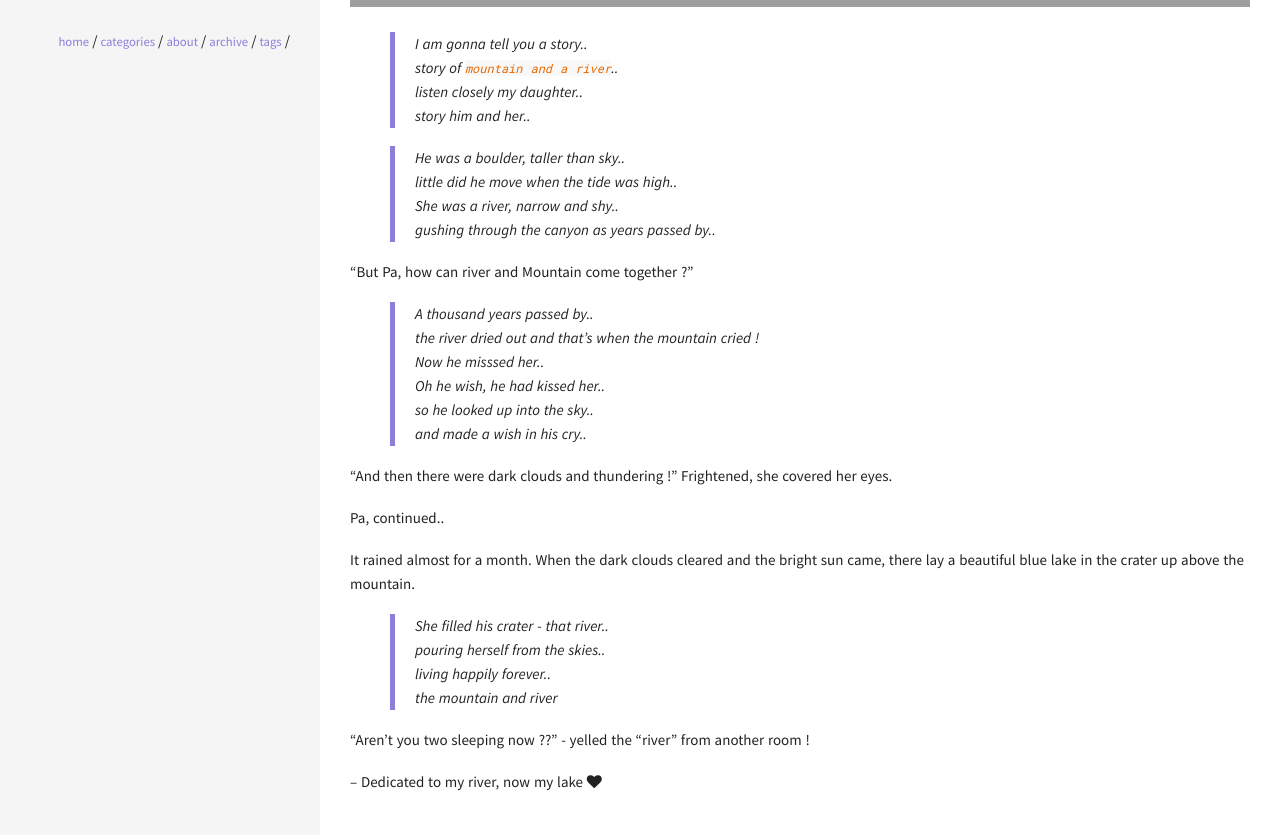
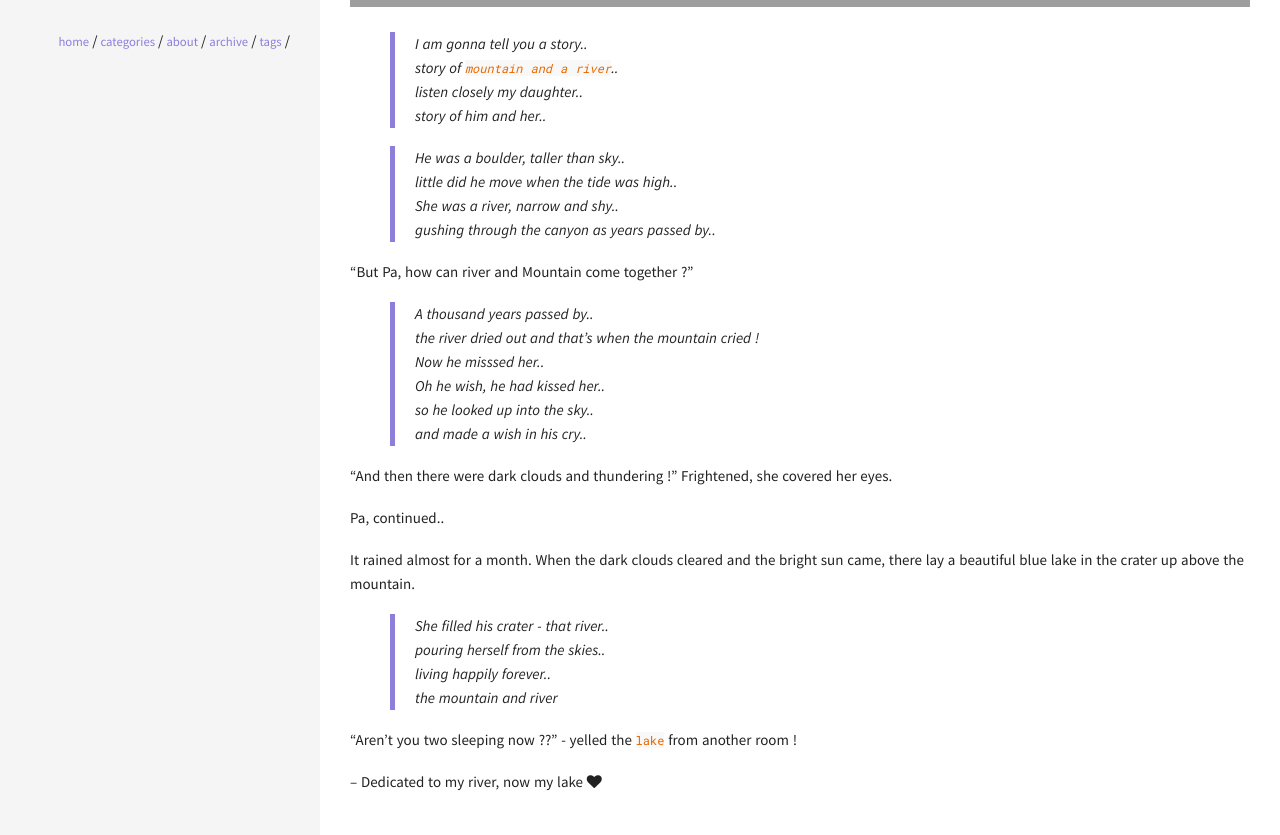
Before and after one commit to anandjoshi91/anandjoshi91.github.io, a Jekyll site: the page built from _posts/2017/2017-10-11-The-Mountain-and-the-river.md, in a window 1280 px wide. Shown: the part 1118-1953 px from the top of the page. Built offline with Jekyll 4.4.1, drawn with Linux system fonts in a browser that asks for light colours; comment, search, counter and statistics services are not loaded; grey boxes are pictures that could not be loaded.

Commit message:
for my love <3

```diff
--- a/_posts/2017/2017-10-11-The-Mountain-and-the-river.md
+++ b/_posts/2017/2017-10-11-The-Mountain-and-the-river.md
@@ -27,7 +27,7 @@ He picked up his guitalele and started.
 > I am gonna tell you a story..
 > story of `mountain and a river`..
 > listen closely my daughter..
-> story him and her..
+> story of him and her..
 
 > He was a boulder, taller than sky..
 > little did he move when the tide was high..
@@ -56,7 +56,7 @@ there lay a beautiful blue lake in the crater up above the mountain.
 > living happily forever..
 > the mountain and river
 
-"Aren't you two sleeping now ??" - yelled the "river" from another room !
+"Aren't you two sleeping now ??" - yelled the `lake` from another room !
 
 
 
```
